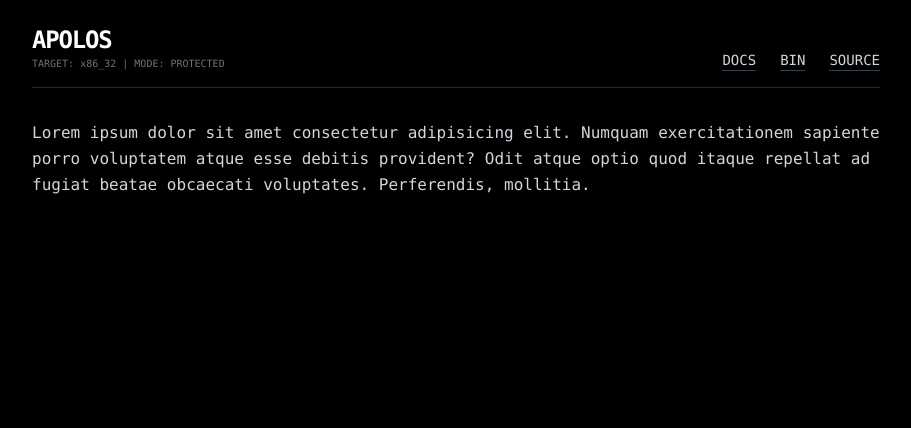
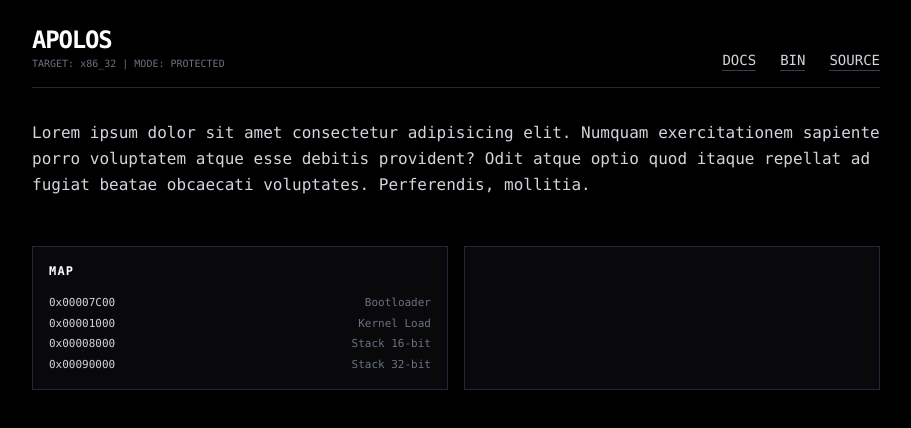
Before and after one commit to ValyMnDul/ApolOs, a Next.js app in the folder web/: page / in a window 1280 px wide. Shown: the top 428 px of the page, without its empty margins (184-1095 px from the left). Built offline with nearby package versions, Linux system fonts and the light colour scheme.

Commit message:
Add memory map section with bootloader and kernel load details

```diff
--- a/web/app/page.tsx
+++ b/web/app/page.tsx
@@ -22,7 +22,18 @@ export default function Home(){
       </section>
 
       <div className="grid grid-cols-1 md:grid-cols-2 gap-4 mb-12">
+        <div className="border border-gray-800 p-4 bg-zinc-950">
+          <h3 className="text-white text-xs font-bold mb-4 uppercase tracking-widest">Map</h3>
+          <ul className="text-[11px] space-y-1">
+            <li className="flex justify-between"><span>0x00007C00</span> <span className="text-gray-500">Bootloader</span></li>
+            <li className="flex justify-between"><span>0x00001000</span> <span className="text-gray-500">Kernel Load</span></li>
+            <li className="flex justify-between"><span>0x00008000</span> <span className="text-gray-500">Stack 16-bit</span></li>
+            <li className="flex justify-between"><span>0x00090000</span> <span className="text-gray-500">Stack 32-bit</span></li>
+          </ul>
+        </div>
+        <div className="border border-gray-800 p-4 bg-zinc-950">
 
+        </div>
       </div>
     </main>
   )
```
